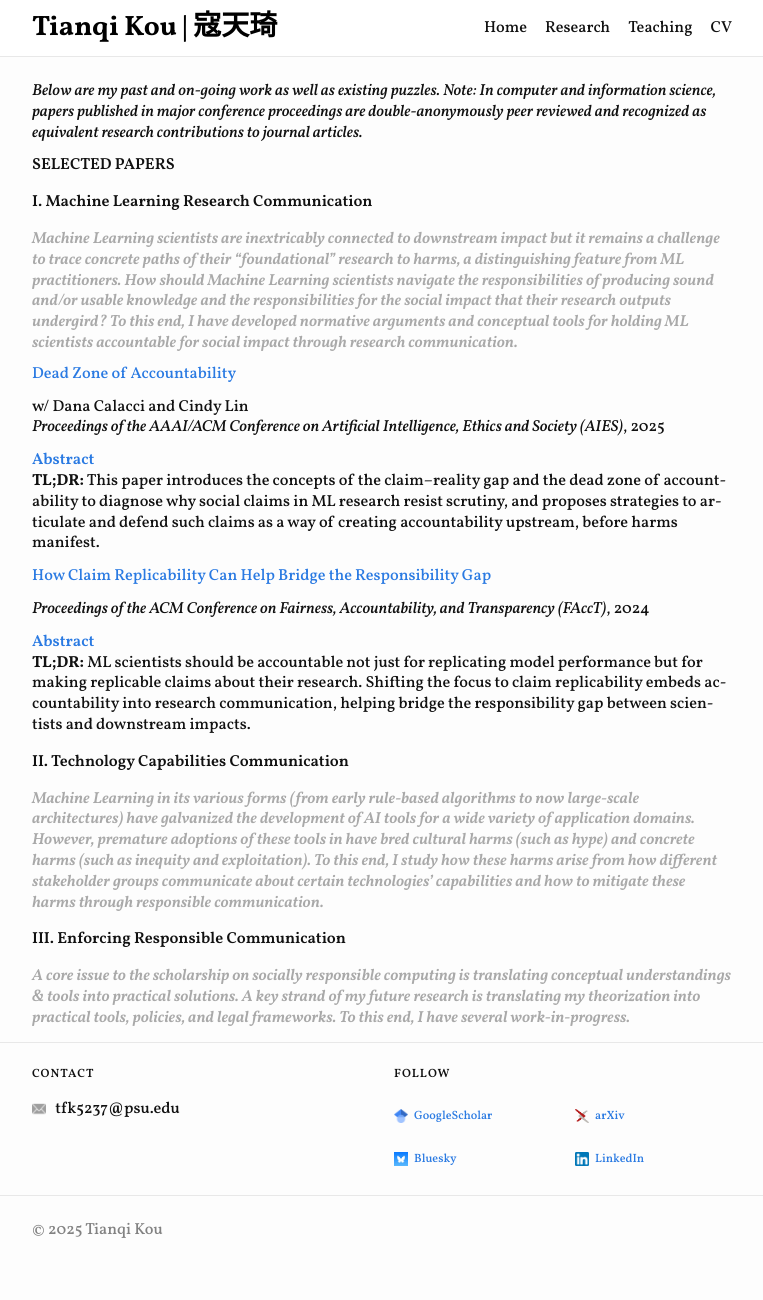
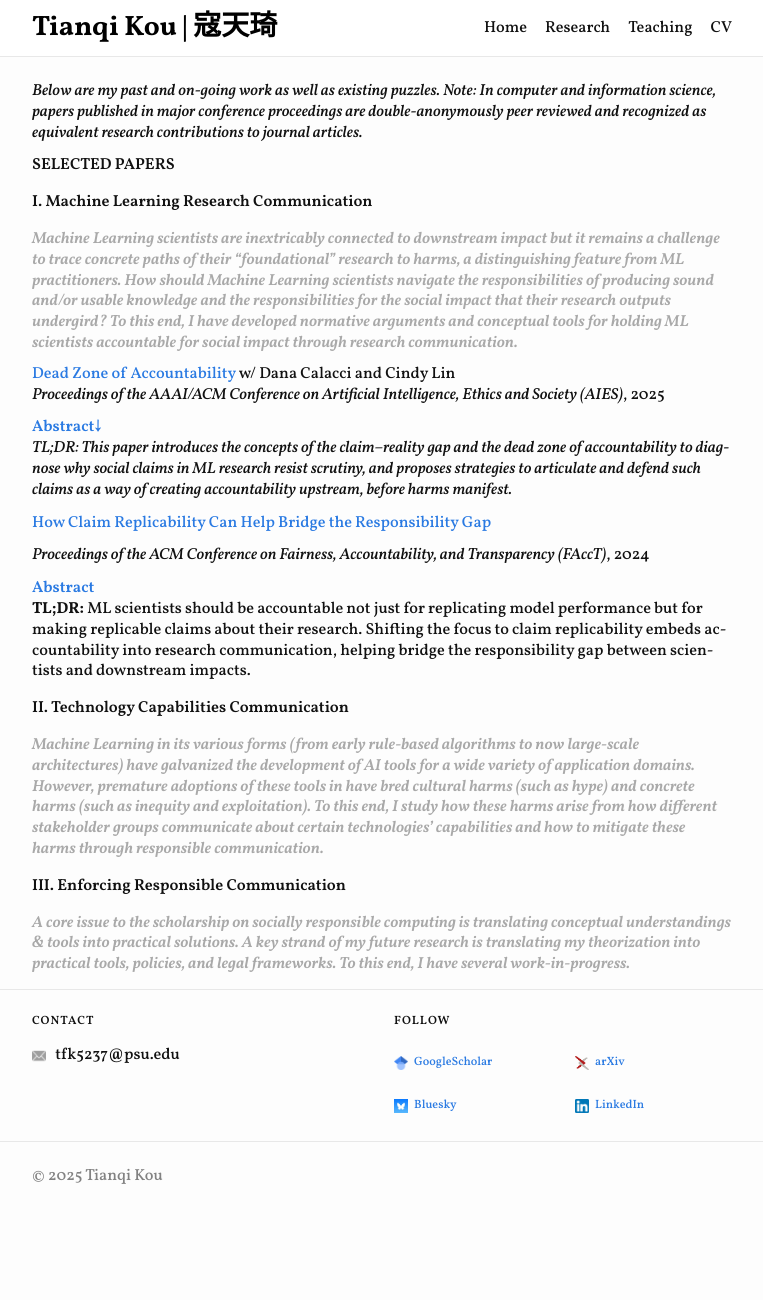
Before and after one commit to koutianqi/koutianqi.github.io, a Jekyll site: the page built from pages/research.markdown, in a window 1280 px wide. Shown: the whole page, without its empty margins (258-1021 px from the left). Built offline with Jekyll 4.4.1, drawn with Linux system fonts in a browser that asks for light colours; after the commit the page ends 1247 px from its top, so only the background shows below that.

```diff
--- a/pages/research.markdown
+++ b/pages/research.markdown
@@ -12,16 +12,13 @@ _Below are my past and on-going work as well as existing puzzles. Note: In compu
 
 
 [Dead Zone of Accountability](https://arxiv.org/pdf/2404.13131?)
-
 w/ Dana Calacci and Cindy Lin
 _Proceedings of the AAAI/ACM Conference on Artificial Intelligence, Ethics and Society (AIES)_, 2025
-
 <details class="paper-abstract">
-  <summary>Abstract</summary>
+  <summary>Abstract↓</summary>
   <p>Many Machine Learning research studies use language that describes potential social benefits or technical affordances of new methods and technologies. Such language, which we call “social claims”, can help garner substantial resources and influence for those involved in ML research and technology production. However, there exists a gap between social claims and reality (the claim–reality gap): ML methods often fail to deliver the claimed functionality or social impacts. This paper investigates the claim–reality gap and makes a normative argument for developing accountability mechanisms for it. In making the argument, we make three contributions. First, we show why the symptom—absence of social claim accountability—is problematic. Second, we coin dead zone of accountability—a lens that scholars and practitioners can use to identify opportunities for new forms of accountability. We apply this lens to the claim–reality gap and provide a diagnosis by identifying cognitive and structural resistances to accountability in the claim–reality gap. Finally, we offer a prescription—two potential collaborative research agendas that can help create the conditions for social claim accountability.</p>
 </details>
-
-**TL;DR:** This paper introduces the concepts of the claim–reality gap and the dead zone of accountability to diagnose why social claims in ML research resist scrutiny, and proposes strategies to articulate and defend such claims as a way of creating accountability upstream, before harms manifest.
+_TL;DR: This paper introduces the concepts of the claim–reality gap and the dead zone of accountability to diagnose why social claims in ML research resist scrutiny, and proposes strategies to articulate and defend such claims as a way of creating accountability upstream, before harms manifest._
 
 
 [How Claim Replicability Can Help Bridge the Responsibility Gap](https://dl.acm.org/doi/10.1145/3630106.3658951)
```
